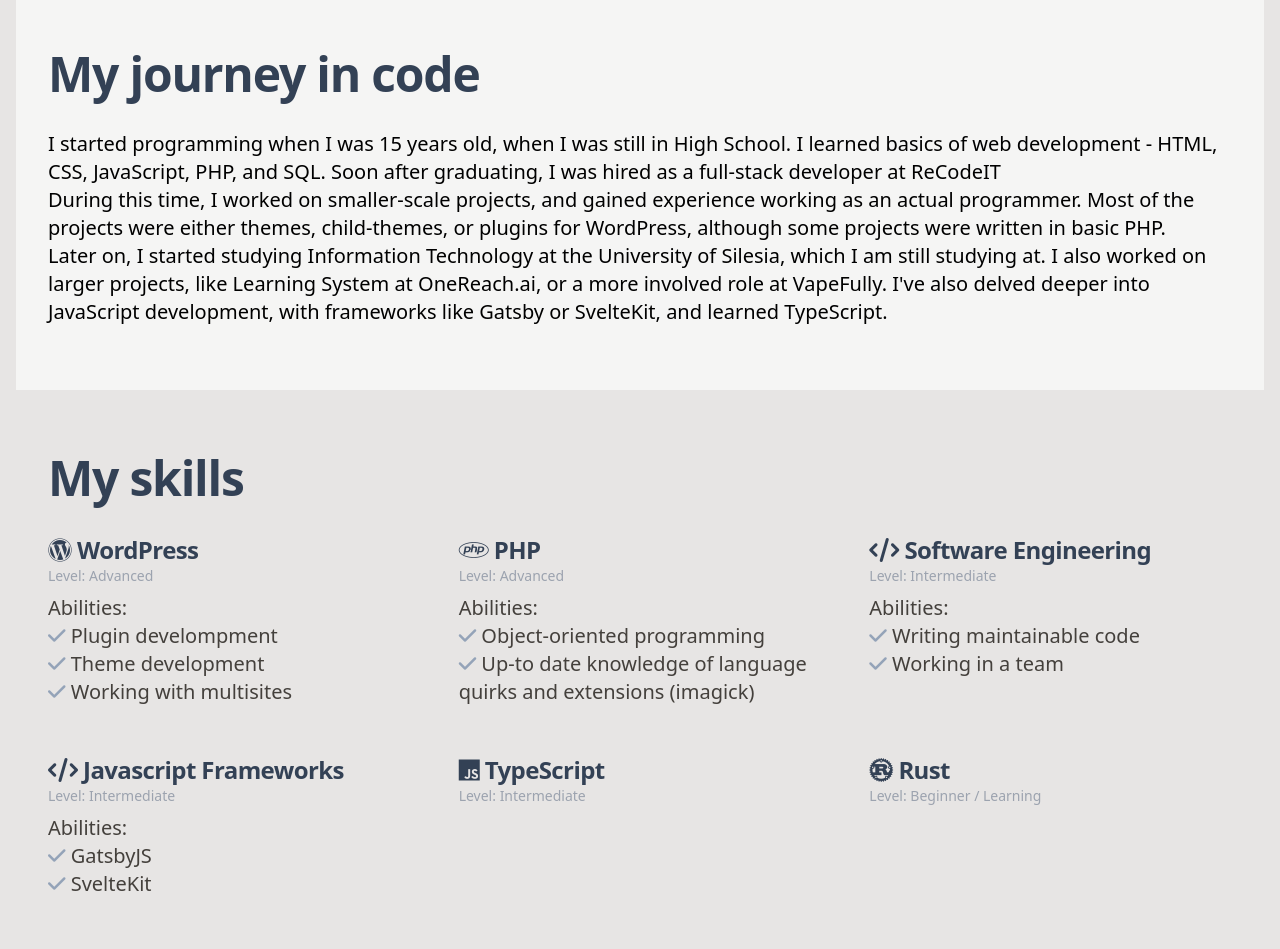
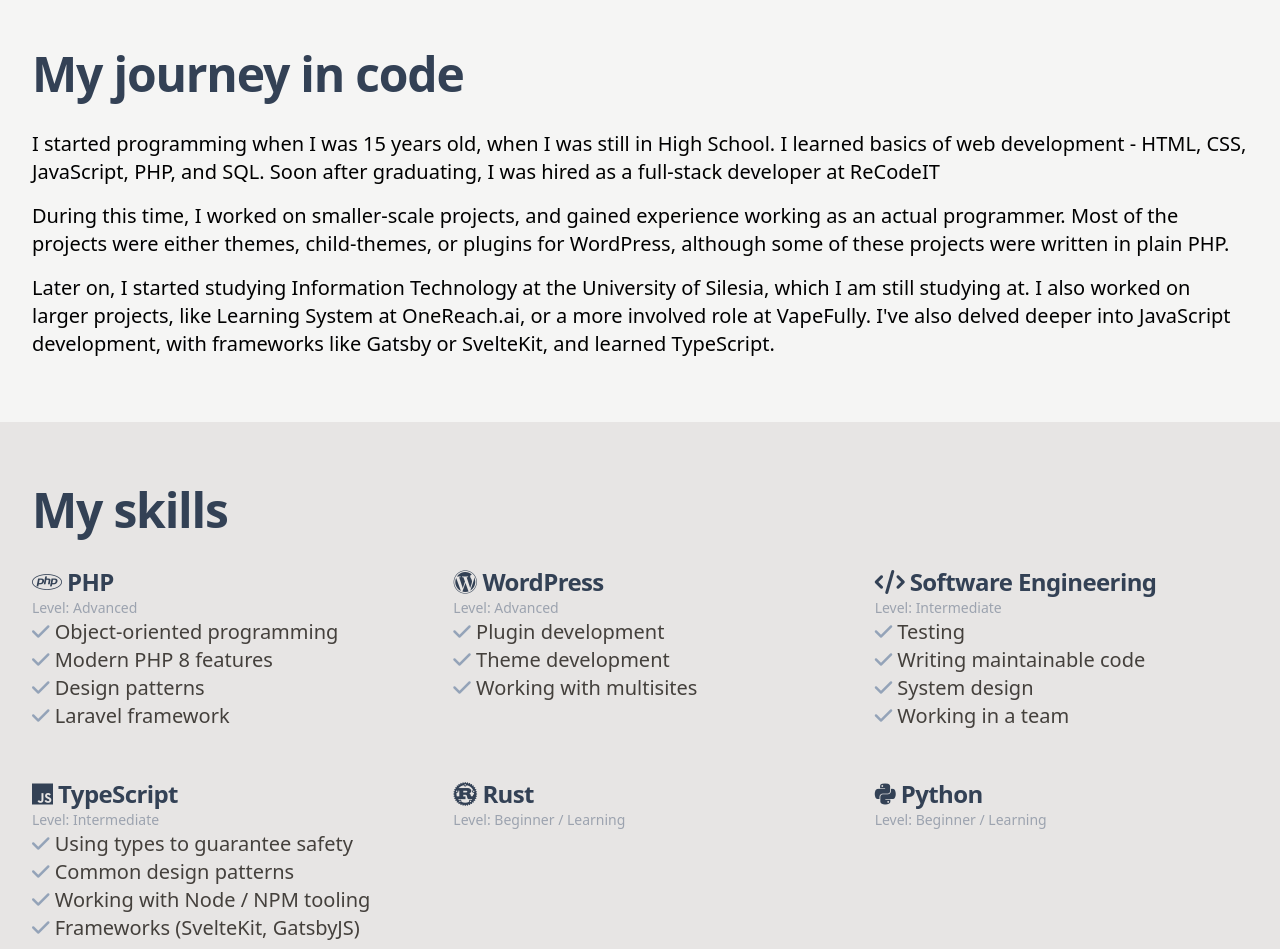
Before and after one commit to FerroMeow/konrad-balcerzak.com, a SvelteKit app: page /about in a window 1280 px wide. Shown: the part 700-1649 px from the top of the page. Built offline with nearby package versions, Linux system fonts and the light colour scheme.

Commit message:
Update about page

```diff
--- /dev/null
+++ b/src/lib/BrandIcon.svelte
@@ -0,0 +1,9 @@
+<script lang="ts">
+	export let icon: undefined | string = undefined;
+</script>
+
+{#if icon}
+	<i class="fa-brands fa-{icon}" />
+{:else}
+	<i class="fa-solid fa-code" />
+{/if}
--- a/src/lib/Skill.svelte
+++ b/src/lib/Skill.svelte
@@ -1,15 +1,18 @@
 <script lang="ts">
+	import BrandIcon from './BrandIcon.svelte';
 	import Heading from './Heading.svelte';
-	import { skillLevelName, type SkillData, skillIcon } from './skills/SkillData';
+	import { skillLevelName, type SkillData } from './skills/SkillData';
 
 	export let skill: SkillData;
 </script>
 
 <li class="text-stone-700">
-	<Heading level={4} className="text-2xl">{@html skillIcon(skill)} {skill.name}</Heading>
+	<Heading level={4} className="text-2xl">
+		<BrandIcon icon={skill.icon} />
+		{skill.name}
+	</Heading>
 	<p class="text-gray-400 text-sm">Level: {skillLevelName(skill.level)}</p>
 	{#if typeof skill.abilities !== 'undefined'}
-		<p class="mt-2">Abilities:</p>
 		<ul>
 			{#each skill.abilities as ability}
 				<li>
--- a/src/lib/skills/SkillData.ts
+++ b/src/lib/skills/SkillData.ts
@@ -1,7 +1,7 @@
 export enum SkillLevel {
 	Beginner = 1,
 	Intermediate,
-    Advanced,
+	Advanced
 }
 
 export interface SkillData {
@@ -11,7 +11,7 @@
 	abilities?: string[];
 }
 
-export function skillLevelName(level: SkillLevel): string {
+export const skillLevelName = (level: SkillLevel): string => {
 	switch (level) {
 		case SkillLevel.Advanced:
 			return 'Advanced';
@@ -22,11 +22,4 @@
 		default:
 			return 'Non-applicable';
 	}
-}
-
-export function skillIcon(skill: SkillData): string {
-    if (!skill.icon) {
-        return '<i class="fa-solid fa-code"></i>';
-    }
-    return `<i class="fa-brands fa-${skill.icon}"></i>`;
-}
+};
--- a/src/routes/about/+page.svelte
+++ b/src/routes/about/+page.svelte
@@ -6,8 +6,7 @@
 	export let data: PageData;
 </script>
 
-<div class="px-4">
-	<CardContent title="About" background="bg-stone-300">
+<CardContent title="About" background="bg-stone-200">
 	<header class="mx-auto border border-slate-100 rounded-3xl shadow-lg max-w-3xl text-xl">
 		<div
 			class="h-40 p-16 pb-0 rounded-t-3xl bg-gradient-to-l from-pink-500 via-purple-500 to-emerald-500"
@@ -52,15 +51,15 @@
 	</header>
 </CardContent>
 <CardContent title="My journey in code">
-		<p>
-			I started programming when I was 15 years old, when I was still in High School. I learned
-			basics of web development - HTML, CSS, JavaScript, PHP, and SQL. Soon after graduating, I was
-			hired as a full-stack developer at <a href="https://recodeit.net">ReCodeIT</a>
+	<p class="mb-4">
+		I started programming when I was 15 years old, when I was still in High School. I learned basics
+		of web development - HTML, CSS, JavaScript, PHP, and SQL. Soon after graduating, I was hired as
+		a full-stack developer at <a href="https://recodeit.net">ReCodeIT</a>
 	</p>
-		<p>
-			During this time, I worked on smaller-scale projects, and gained experience working as an
-			actual programmer. Most of the projects were either themes, child-themes, or plugins for
-			WordPress, although some projects were written in basic PHP.
+	<p class="mb-4">
+		During this time, I worked on smaller-scale projects, and gained experience working as an actual
+		programmer. Most of the projects were either themes, child-themes, or plugins for WordPress,
+		although some of these projects were written in plain PHP.
 	</p>
 	<p>
 		Later on, I started studying Information Technology at the University of Silesia, which I am
@@ -74,4 +73,11 @@
 <CardContent title="My skills" background="bg-stone-200">
 	<SkillGrid skills={data.skills} />
 </CardContent>
-</div>
+<CardContent title="Website source code">
+	<p>
+		The source code for this website is avilable at the GitHub <a
+			href="https://github.com/konradBalcerzak/konrad-balcerzak.com"
+			class="text-slate-500">repository page</a
+		>.
+	</p>
+</CardContent>
--- a/src/routes/about/+page.ts
+++ b/src/routes/about/+page.ts
@@ -1,58 +1,56 @@
-import { SkillLevel } from "$lib/skills/SkillData"
-import type { PageLoad } from "./$types"
+import { SkillLevel } from '$lib/skills/SkillData';
+import type { PageLoad } from './$types';
 export const load = (() => {
 	return {
 		skills: [
-            {
-                name: 'WordPress',
-                icon: 'wordpress',
-                level: SkillLevel.Advanced,
-                abilities: [
-                    'Plugin develompment',
-                    'Theme development',
-                    'Working with multisites'
-                ]
-            },
 			{
 				name: 'PHP',
 				icon: 'php',
 				level: SkillLevel.Advanced,
 				abilities: [
 					'Object-oriented programming',
-                    'Up-to date knowledge of language quirks and extensions (imagick)',
+					'Modern PHP 8 features',
+					'Design patterns',
+					'Laravel framework'
 				]
+			},
+			{
+				name: 'WordPress',
+				icon: 'wordpress',
+				level: SkillLevel.Advanced,
+				abilities: ['Plugin development', 'Theme development', 'Working with multisites']
 			},
 			{
 				name: 'Software Engineering',
 				level: SkillLevel.Intermediate,
-                abilities: [
-                    'Writing maintainable code',
-                    'Working in a team',
-                ],
-            },
-            {
-                name: 'Javascript Frameworks',
-                level: SkillLevel.Intermediate,
-                abilities: [
-                    'GatsbyJS',
-                    'SvelteKit',
-                ]
+				abilities: ['Testing', 'Writing maintainable code', 'System design', 'Working in a team']
 			},
 			{
 				name: 'TypeScript',
 				icon: 'js',
 				level: SkillLevel.Intermediate,
+				abilities: [
+					'Using types to guarantee safety',
+					'Common design patterns',
+					'Working with Node / NPM tooling',
+					'Frameworks (SvelteKit, GatsbyJS)'
+				]
 			},
 			{
 				name: 'Rust',
 				icon: 'rust',
-                level: SkillLevel.Beginner,
+				level: SkillLevel.Beginner
 			},
 			{
 				name: 'Python',
 				icon: 'python',
-                level: SkillLevel.Beginner,
+				level: SkillLevel.Beginner
+			},
+			{
+				name: 'C#',
+				icon: 'microsoft',
+				level: SkillLevel.Beginner
 			}
 		]
-    }
-}) satisfies PageLoad
+	};
+}) satisfies PageLoad;
```
Lines whose indentation alone changed are shown as unchanged.
